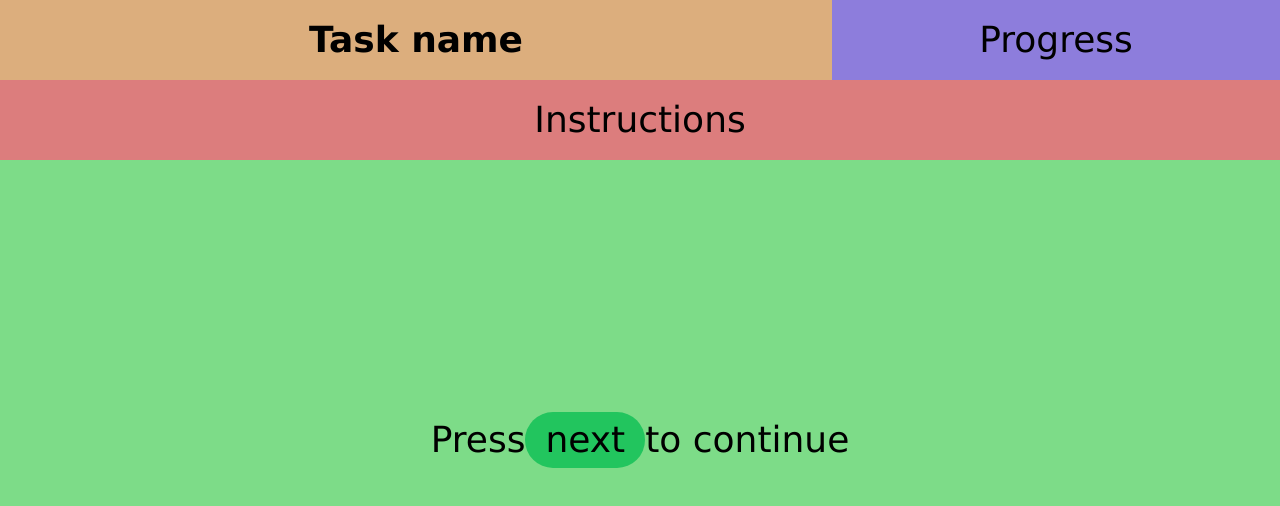
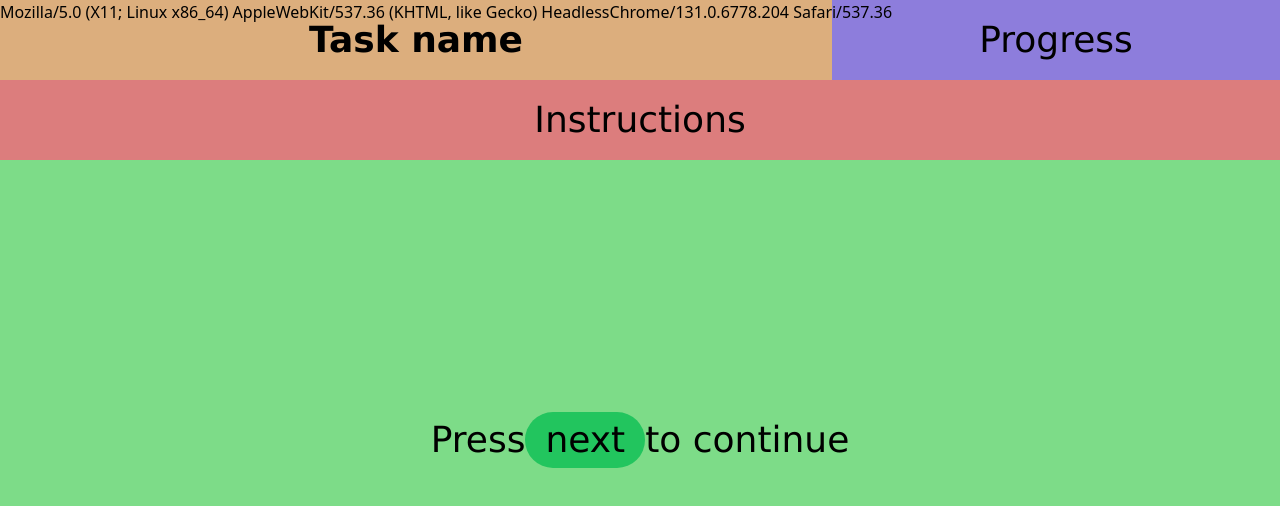
Before and after one commit to ntnon/svelte-cog, a SvelteKit app: page / in a window 1280 px wide. Shown: the top 506 px of the page. Built offline with nearby package versions, Linux system fonts and the light colour scheme.

Commit message:
added a way to see browser *temporary

```diff
--- a/src/routes/+layout.svelte
+++ b/src/routes/+layout.svelte
@@ -6,9 +6,10 @@
 	import { browser } from '$app/environment';
 
 	let browserName: string = '';
+	let userAgent: string = '';
 
 	if (browser) {
-		let userAgent = navigator.userAgent;
+		userAgent = navigator.userAgent;
 
 		if (userAgent.indexOf('Chrome') > -1) {
 			browserName = 'Chrome';
@@ -33,10 +34,11 @@
 </svelte:head>
 
 {#if browserName}
+	<div class="z-[10] absolute">{userAgent}</div>
 	<main
-		class=" w-[100vw] absolute text-lg md:text-4xl {browserName === 'Safari'
-			? 'h-[90vh]'
-			: 'h-[100vh]'}"
+		class=" w-[100%] absolute text-lg md:text-4xl {browserName === 'Safari'
+			? 'h-[90%]'
+			: 'h-[100%]'}"
 	>
 		<slot />
 		<div class="h-5">ff</div>
```
